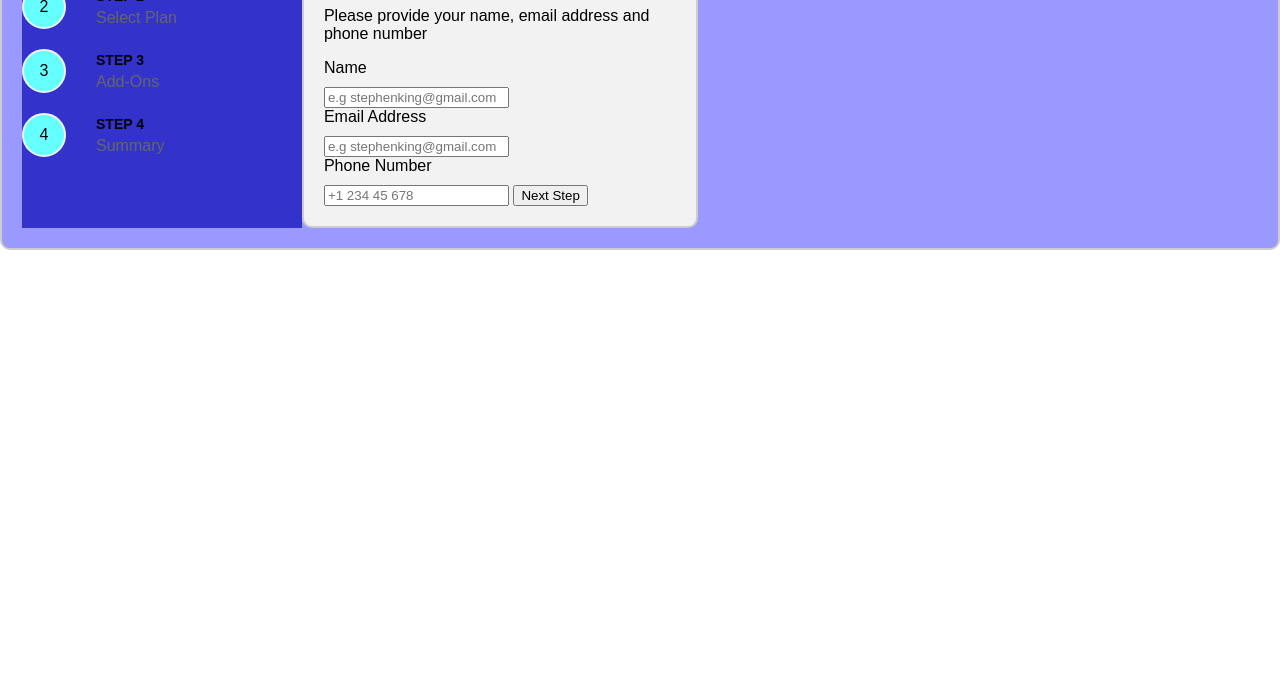
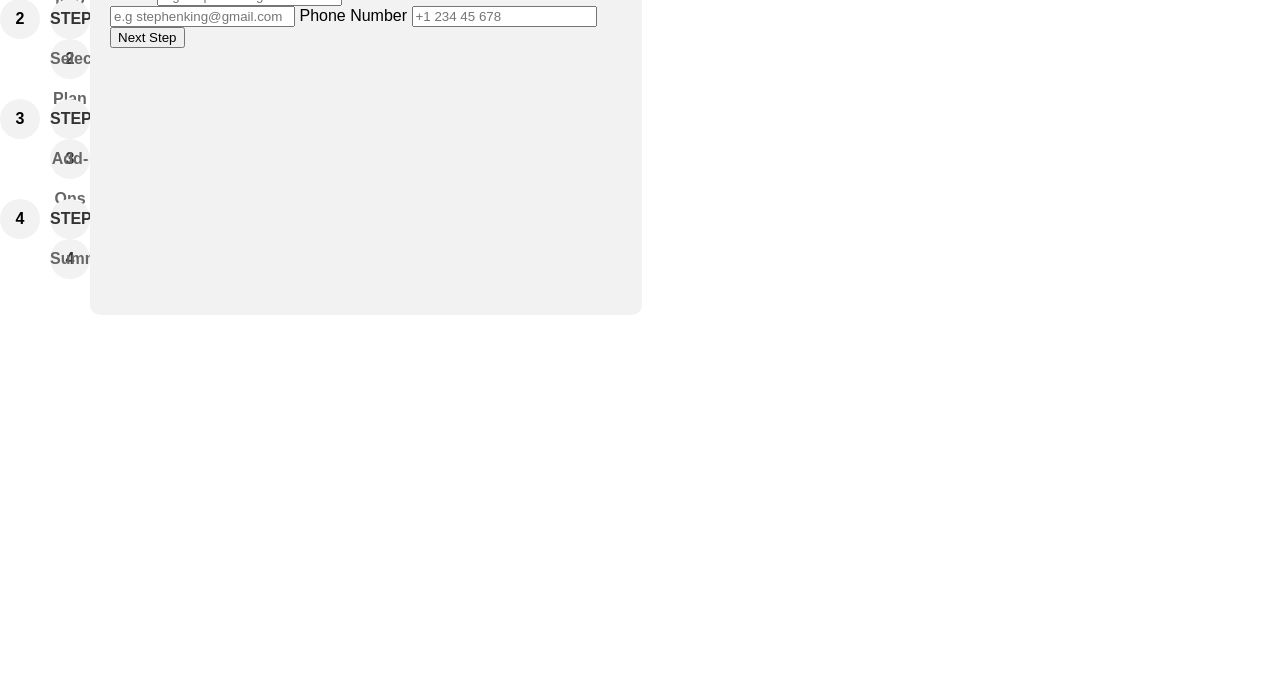
Before and after one commit to Advokatten/osero, a website: page index.html in a window 1280 px wide. Shown: the part 117-800 px from the top of the page. Drawn offline with Linux system fonts and the light colour scheme.

Commit message:
changed name

```diff
--- a/index.html
+++ b/index.html
@@ -1,78 +1,55 @@
 <!DOCTYPE html>
 <html lang="en">
   <head>
+    <title>osero</title>
     <meta charset="UTF-8" />
     <meta name="viewport" content="width=device-width, initial-scale=1.0" />
-    <title>Marcus's Coffee</title>
     <link rel="stylesheet" href="styles.css" />
-  </head>
   <body>
-    <div class="outer-container">
-      <div class="container">
-        <div class="menu-container">
     <section class="menu-left">
       <div class="menu-left">
-              <div class="left-box">
         <ol>
           <li class="menu-item menu-item-current">
-                    <div class="step-circle">1</div>
+            <p>1</p>
             <div class="menu-text">
-                      <p class="menu-step">Step 1</p>
+              <p class="menu-step">STEP 1</p>
               <p class="menu-name">Your Info</p>
             </div>
           </li>
           <li class="menu-item">
-                    <div class="step-circle">2</div>
+            <p>2</p>
             <div class="menu-text">
               <p class="menu-step">STEP 2</p>
               <p class="menu-name">Select Plan</p>
             </div>
           </li>
           <li class="menu-item">
-                    <div class="step-circle">3</div>
+            <p>3</p>
             <div class="menu-text">
               <p class="menu-step">STEP 3</p>
               <p class="menu-name">Add-Ons</p>
             </div>
           </li>
           <li class="menu-item">
-                    <div class="step-circle">4</div>
+            <p>4</p>
             <div class="menu-text">
               <p class="menu-step">STEP 4</p>
               <p class="menu-name">Summary</p>
             </div>
           </li>
         </ol>
-              </div>
-            </div>
-          </section>
-          <div class="container">
         <div class="choice-box">
           <h1>Personal Info</h1>
           <p>Please provide your name, email address and phone number</p>
           <label for="username">Name</label>
-              <input
-                type="text"
-                id="email"
-                placeholder="e.g stephenking@gmail.com"
-              />
+          <input type="text" id="username" placeholder="e.g Stephen King" />
           <label for="email">Email Address</label>
-              <input
-                type="text"
-                id="email"
-                placeholder="e.g stephenking@gmail.com"
-              />
+          <input type="text" id="email" placeholder="e.g stephenking@gmail.com" />
           <label for="phone-number">Phone Number</label>
-              <input
-                type="text"
-                id="phone-number"
-                placeholder="+1 234 45 678"
-              />
+          <input type="text" id="phone-number" placeholder="+1 234 45 678" />
           <button>Next Step</button>
         </div>
       </div>
-        </div>
-      </div>
-    </div>
+    </section>
   </body>
 </html>
--- a/styles.css
+++ b/styles.css
@@ -1,30 +1,19 @@
 body {
-    font-family: "Poppins", sans-serif;
+    font-family: 'Poppins', sans-serif;
     margin: 0;
     padding: 0;
   }
 
-  .menu-container {
-    display: flex;
-    justify-content: space-between;
-    width: 100%;
-    max-width: 800px;
-  }
-
-
   .menu-left {
     display: flex;
-    flex-direction: column;
-    width: 60%;
-    background-color: #3333cc;
   }
 
   .menu-left .choice-box {
     background-color: #f2f2f2;
     border-radius: 10px;
     padding: 20px;
-    width: 45%;
-    border: 2px solid #ccc;
+    width: 40%;
+    margin-right: 20px;
   }
 
   .menu-left ol {
@@ -44,58 +33,36 @@ body {
     margin-top: 5px;
   }
 
+  .menu-left .menu-left {
+    flex: 1;
+  }
+
   .menu-left .menu-item {
     display: flex;
-    align-items: center;
   }
 
-  .menu-left .step-circle {
+  .menu-left .menu-item p {
+    margin: 0;
+    background-color: #f2f2f2;
+    border-radius: 50%;
     width: 40px;
     height: 40px;
-    border: 2px solid #f2f2f2;
-    border-radius: 50%;
-    display: flex;
-    justify-content: center;
-    align-items: center;
-    margin-right: 10px;
-    background-color: #66ffff;
+    line-height: 40px;
+    text-align: center;
+    font-weight: bold;
   }
 
   .menu-left .menu-text {
-    display: flex;
-    flex-direction: column;
-    margin-left: 20px;
+    margin-left: 10px;
   }
 
   .menu-left .menu-step {
     margin: 0;
     font-weight: bold;
-    font-size: 14px;
+    color: #333;
   }
 
   .menu-left .menu-name {
     margin: 5px 0 0;
     color: #666;
   }
-
-  .outer-container{
-    border: 2px solid #ccc;
-    border-radius: 10px;
-    padding: 20px;
-    background-color: #9999ff;
-    display: flex;
-    justify-content: space-between;
-
-  }
-
-  .choice-box label {
-    display: block;
-    margin-bottom: 10px;
-  }
-  .choice-box {
-    background-color: #f2f2f2;
-    border-radius: 10px;
-    padding: 20px;
-    border: 2px solid #ccc;
-    width: 100%;
-    }
```
Lines whose indentation alone changed are shown as unchanged.
